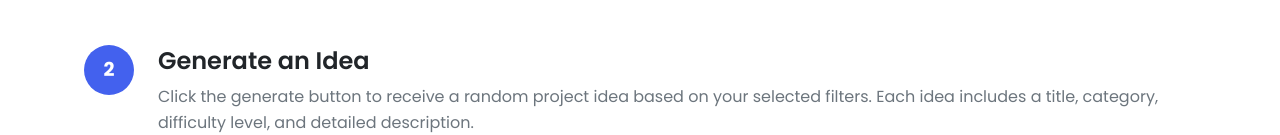
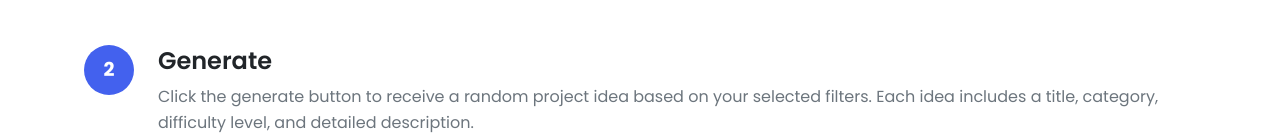
Before and after one commit to Deetya-Rupani/I-Raptor, a plain HTML site: page about.html in a window 1280 px wide. Shown: the part 825-960 px from the top of the page. Drawn offline with Linux system fonts and the light colour scheme; a script that the page names is missing.

Commit message:
Changes in about page

```diff
--- a/about.html
+++ b/about.html
@@ -68,7 +68,7 @@
                 <div class="step">
                     <div class="step-number">2</div>
                     <div class="step-content">
-                        <h3>Generate an Idea</h3>
+                        <h3>Generate</h3>
                         <p>Click the generate button to receive a random project idea based on your selected filters. Each idea includes a title, category, difficulty level, and detailed description.</p>
                     </div>
                 </div>
```
